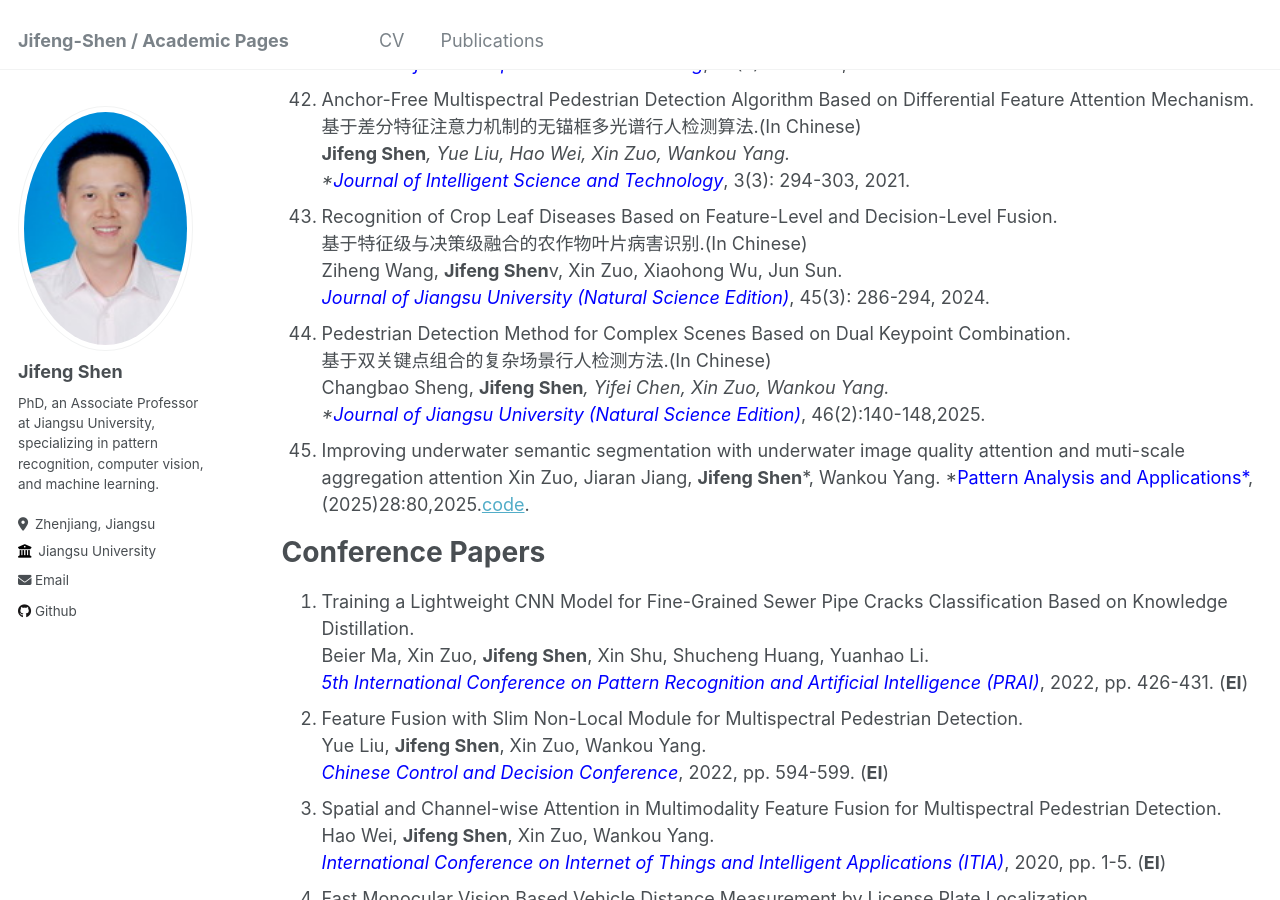
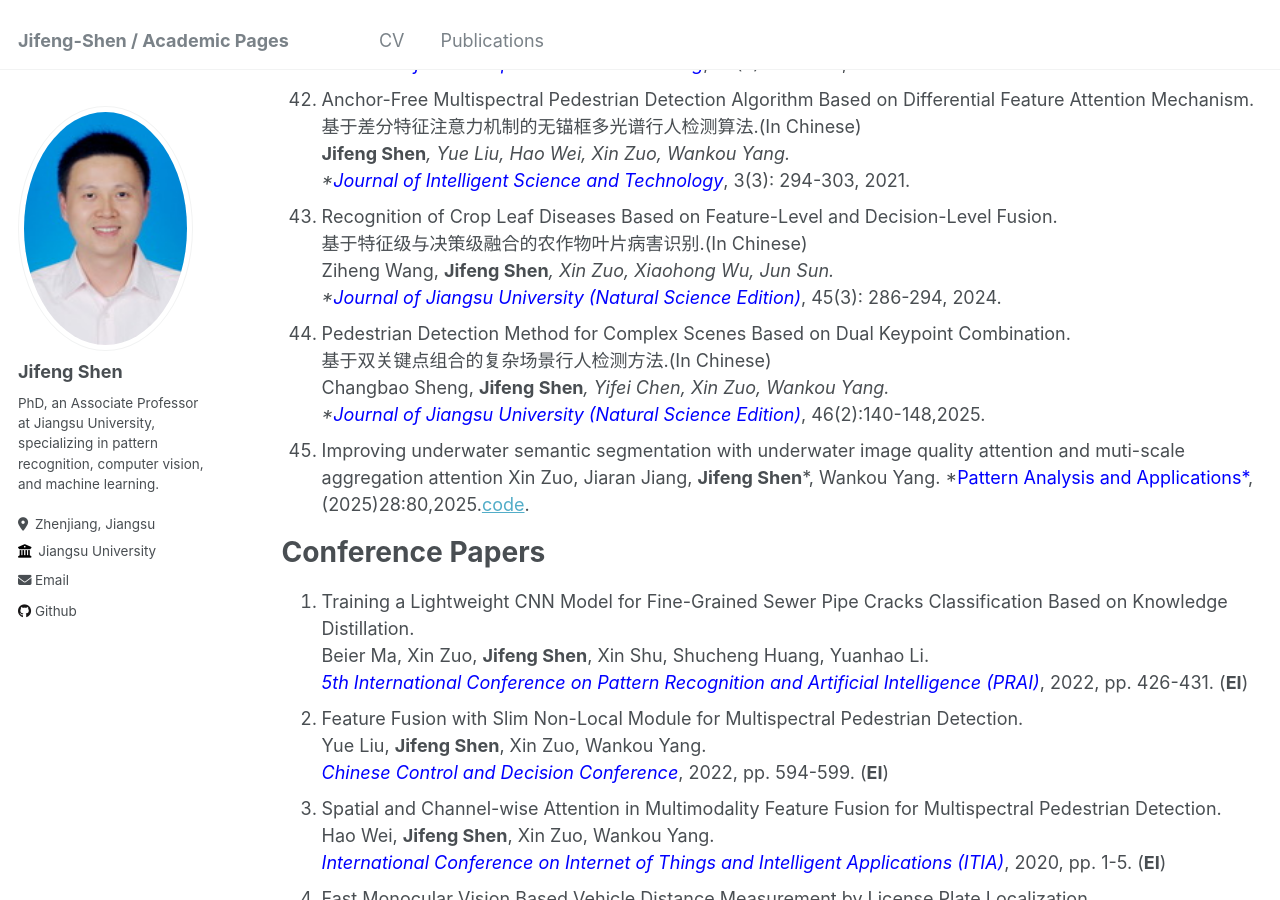
Before and after one commit to jifeng-shen/jifeng-shen.github.io, a Jekyll site: the page built from _pages/publications.md, in a window 1280 px wide and 900 px high, scrolled down 4155 px. Built offline with Jekyll 4.4.1, drawn with Linux system fonts in a browser that asks for light colours.

```diff
--- a/_pages/publications.md
+++ b/_pages/publications.md
@@ -139,7 +139,7 @@ author_profile: true
     *<font color="blue">Journal of Intelligent Science and Technology</font>*, 3(3): 294-303, 2021.
 43. Recognition of Crop Leaf Diseases Based on Feature-Level and Decision-Level Fusion.
     基于特征级与决策级融合的农作物叶片病害识别.(In Chinese)
-    Ziheng Wang, **Jifeng Shen**v, Xin Zuo, Xiaohong Wu, Jun Sun.
+    Ziheng Wang, **Jifeng Shen***, Xin Zuo, Xiaohong Wu, Jun Sun.
     *<font color="blue">Journal of Jiangsu University (Natural Science Edition)</font>*, 45(3): 286-294, 2024.
 44. Pedestrian Detection Method for Complex Scenes Based on Dual Keypoint Combination.
     基于双关键点组合的复杂场景行人检测方法.(In Chinese)
```
